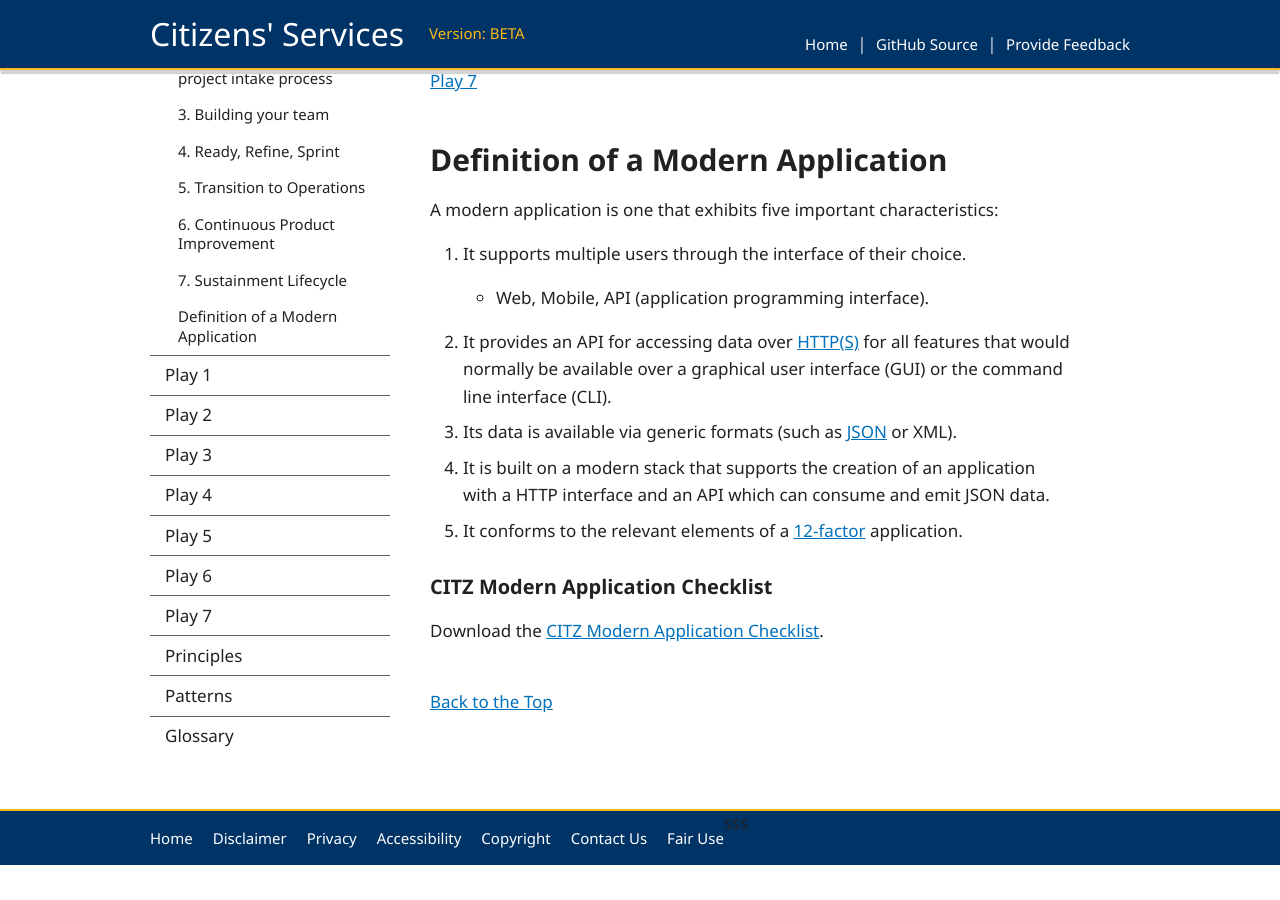
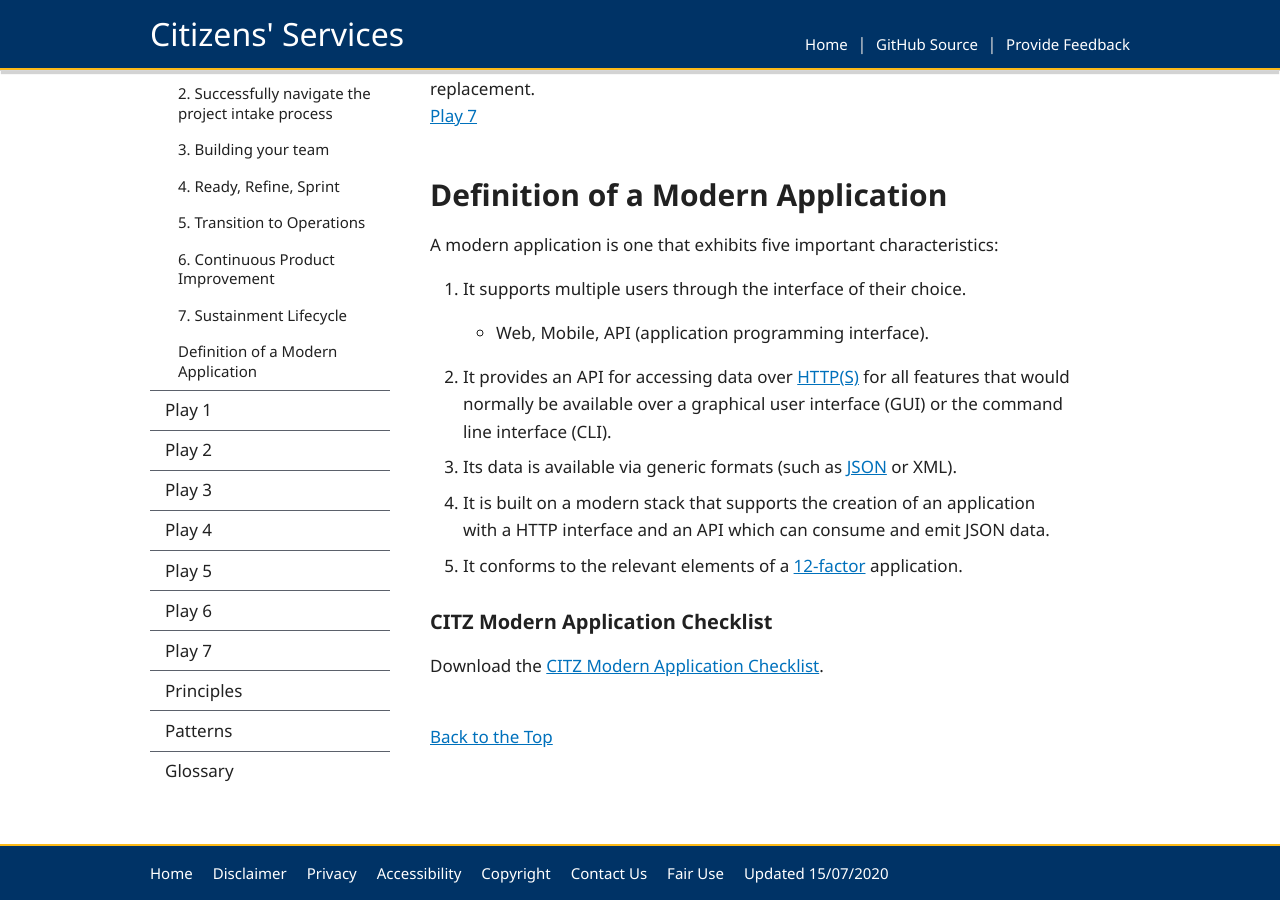
Before and after one commit to HeatherRemacle/exchangelabops, a Jekyll site: the page built from pages/index.md, in a window 1280 px wide and 900 px high, scrolled down 3010 px. Built offline with Jekyll 4.4.1, drawn with Linux system fonts in a browser that asks for light colours; before the commit the page ends 3875 px from its top, so only the background shows below that; some of the changed text lies outside the part shown.

Commit message:
Update versioning

```diff
--- a/_data/navigation.yml
+++ b/_data/navigation.yml
@@ -112,6 +112,9 @@ footer:
     external: true
   - text: Fair Use
     href: /fairuse
+  - text: Updated 15/07/2020
+    href: https://github.com/bcgov/CITZ-IMB-Playbook
+    external: true
 
 patterns:
   - text: Patterns Home
--- a/_includes/components/footer--slim.html
+++ b/_includes/components/footer--slim.html
@@ -55,7 +55,10 @@
         </div>
       </address>
     {% endif %}
-    sss
+    <!-- <span style="color:white; text-align:right;">
+      &nbsp;&nbsp;&nbsp;&nbsp;&nbsp;&nbsp;&nbsp; &nbsp;&nbsp;&nbsp;&nbsp;&nbsp;&nbsp;&nbsp; &nbsp;&nbsp;&nbsp;&nbsp;&nbsp;&nbsp;&nbsp;
+      Last updated on 15/07/2020
+    </span> -->
     </div>
 
   </div>
--- a/_includes/components/header.html
+++ b/_includes/components/header.html
@@ -23,7 +23,7 @@
           {% endif %}
           <em class="bc-logo-text">
             {{ header.title | default: site.title }} &nbsp;
-            <sup style="font-size:15px; color:#FCBA19">Version: BETA</sup>
+            <!-- <sup style="font-size:15px; color:#FCBA19">Version: BETA</sup> -->
           </em>
         </a>
       </div>
--- a/pages/index.md
+++ b/pages/index.md
@@ -30,12 +30,9 @@ subnav:
     href: '#definition-of-a-modern-application'
 
 ---
-[Download a PDF version of this playbook](/CITZ-IMB-playbook/docs/CITZ-IMB-MODERN-APP-PLAYBOOK-ALPHA.pdf)
+<a target="_blank" href="/CITZ-IMB-playbook/docs/CITZ-IMB-MODERN-APP-PLAYBOOK-ALPHA.pdf">Download a PDF version of this playbook</a>
 
 This playbook is designed to help you on your IT project journey. It provides you with a collection of references to tested methodologies, tools and best practices.  Developing and supporting government applications continues to shift from a requirements heavy traditional [waterfall](https://en.wikipedia.org/wiki/Waterfall_model) methodology towards a user centric agile approach with shorter project development cycles and the adoption of a [DevOps](https://www.lucidchart.com/blog/devops-process-flow) culture that has been successfully pioneered within the BC Government by the [BC Dev Exchange](https://bcdevexchange.org/).
-
-Version: Beta<br>
-Last updated on 15/07/2020
 
 ## What does it do?
 Contributes to a shared understanding of the solution ecosystem from ideation to operation and maintenance. “Plays” describe valuable patterns that project teams should consider as part of their modern digital product management lifecycle.
@@ -57,8 +54,8 @@ Having a clear understanding of the IM/IT project governance process will ensure
 <br/>
 [Play 2](/CITZ-IMB-playbook/play2)
 
-<img style="display: block; margin-left: auto; margin-right: auto;" src="assets/img/checklist-icon.png" alt="">
-<img style="display: block; margin-left: auto; margin-right: auto;" src="CITZ-IMB-playbook/assets/img/checklist-icon.png" alt="">
+<img style="display: block; margin-left: auto; margin-right: auto;" src="assets/img/checklist-icon.png" alt=""></img>
+<img style="display: block; margin-left: auto; margin-right: auto;" src="CITZ-IMB-playbook/assets/img/checklist-icon.png" alt=""></img>
 
 ### 3: Building your team
 Develop your team’s capacity to deliver modern digital solutions by enhancing your existing skillset through exposure to experienced people.
```
Also changed, not shown: other parts of pages/index.md (+1 -1 lines).
